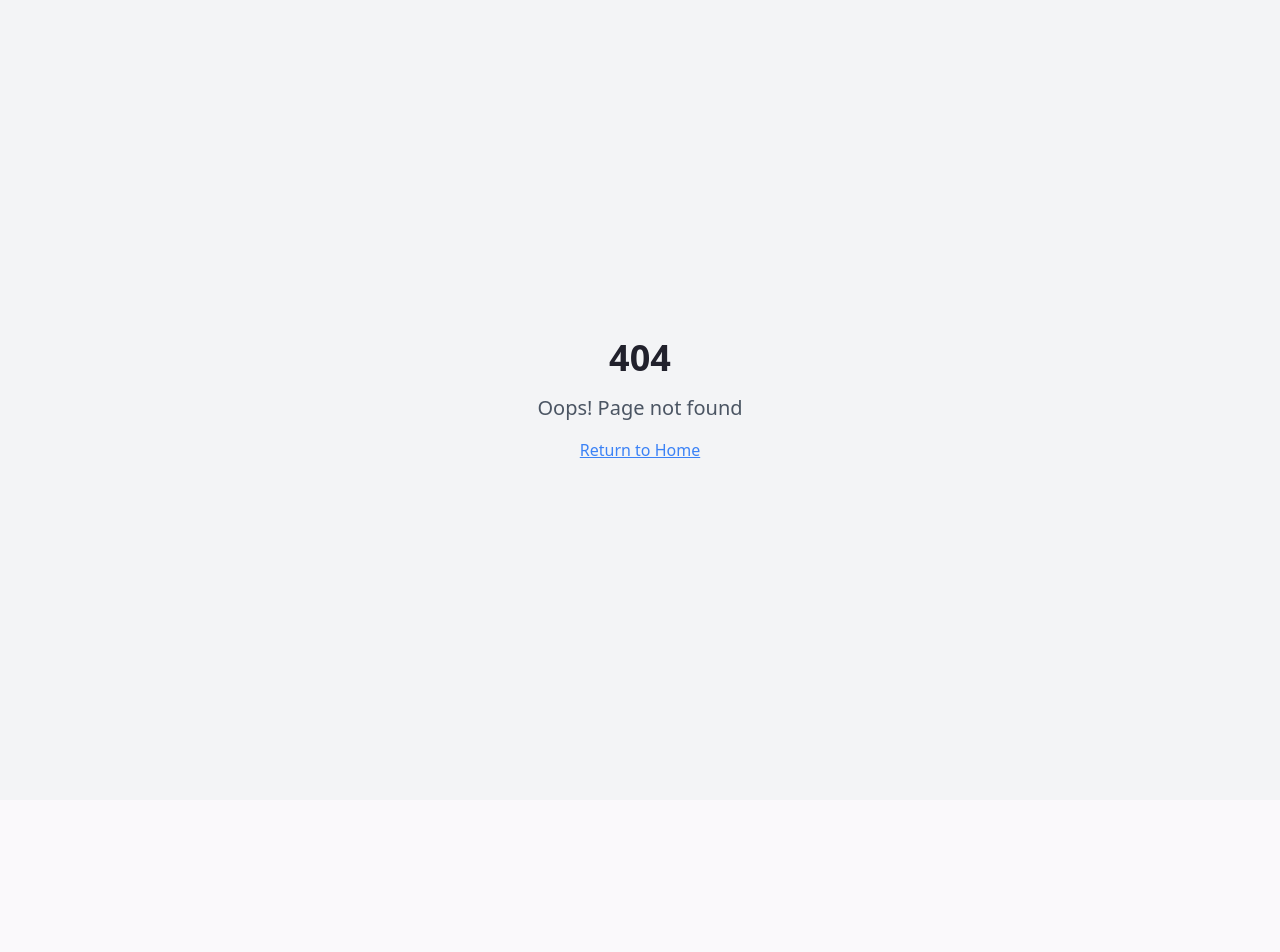
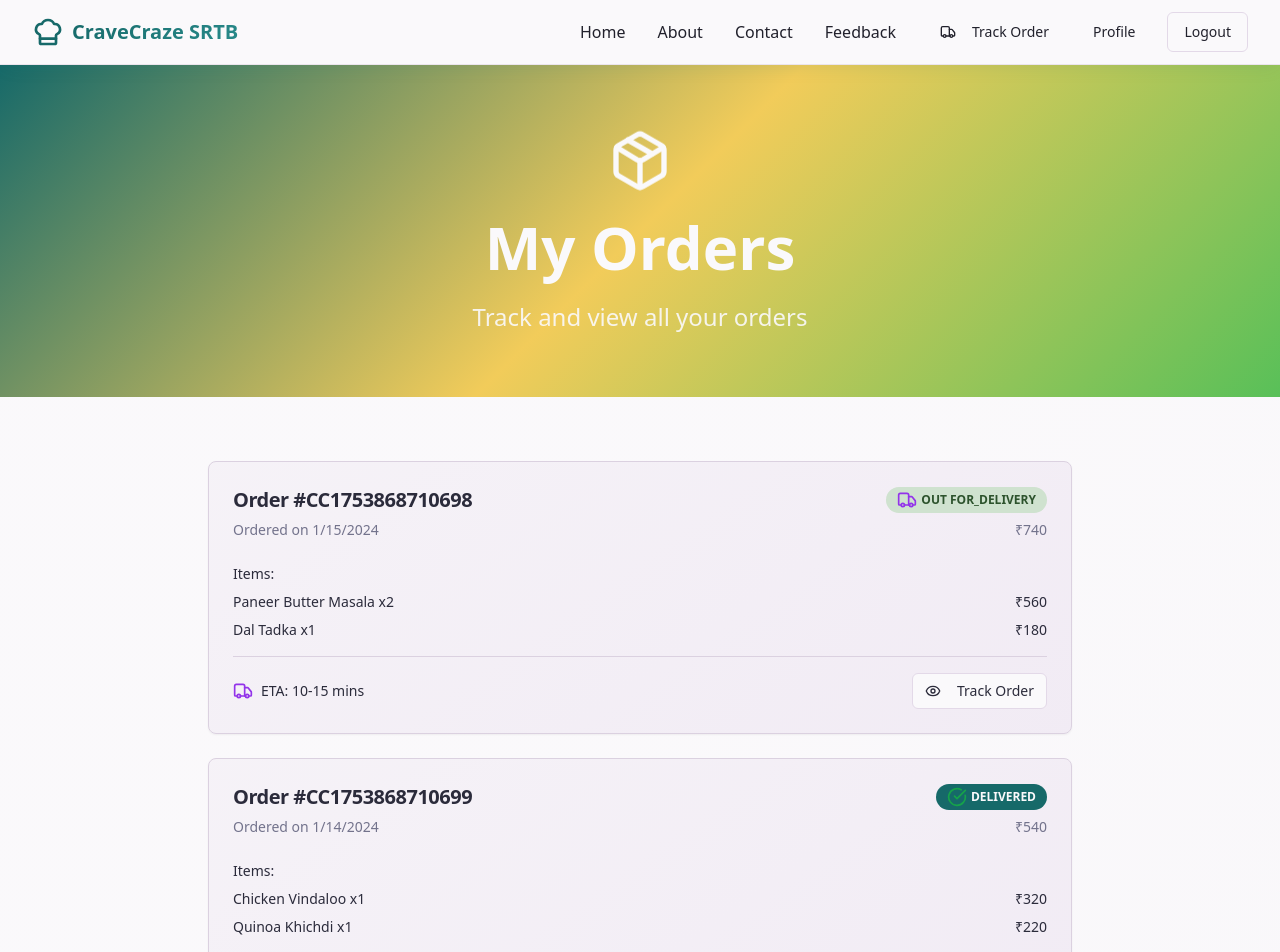
Before and after one commit to Navadeep13/flavor-fusion-craze, a React (Vite) app: page /my-orders in a window 1280 px wide. Before the commit this address had no page. Shown: the top 952 px of the page. Before the commit the page ends 800 px from the top, so only its background shows below. Built offline with nearby package versions, Linux system fonts and the light colour scheme.

Commit message:
Fix track order functionality
Remove dialog box from track order and automatically display user's ordered items.

```diff
--- a/src/App.tsx
+++ b/src/App.tsx
@@ -15,6 +15,7 @@ import RecipeDetails from "./pages/RecipeDetails";
 import OrderOnline from "./pages/OrderOnline";
 import OrderSuccess from "./pages/OrderSuccess";
 import OrderTracking from "./pages/OrderTracking";
+import MyOrders from "./pages/MyOrders";
 import ThankYou from "./pages/ThankYou";
 import NotFound from "./pages/NotFound";
 
@@ -39,6 +40,7 @@ const App = () => (
           <Route path="/order/:recipeId" element={<OrderOnline />} />
           <Route path="/order-success" element={<OrderSuccess />} />
           <Route path="/track-order/:orderId" element={<OrderTracking />} />
+          <Route path="/my-orders" element={<MyOrders />} />
           <Route path="/thank-you" element={<ThankYou />} />
           {/* ADD ALL CUSTOM ROUTES ABOVE THE CATCH-ALL "*" ROUTE */}
           <Route path="*" element={<NotFound />} />
--- a/src/components/layout/Navbar.tsx
+++ b/src/components/layout/Navbar.tsx
@@ -1,10 +1,7 @@
 import { useState } from "react";
 import { Link, useNavigate } from "react-router-dom";
 import { Button } from "@/components/ui/button";
-import { Input } from "@/components/ui/input";
-import { Dialog, DialogContent, DialogHeader, DialogTitle, DialogTrigger } from "@/components/ui/dialog";
-import { Label } from "@/components/ui/label";
-import { Menu, X, ChefHat, Truck, Package } from "lucide-react";
+import { Menu, X, ChefHat, Truck } from "lucide-react";
 
 interface NavbarProps {
   isAuthenticated?: boolean;
@@ -12,17 +9,7 @@ interface NavbarProps {
 
 const Navbar = ({ isAuthenticated = false }: NavbarProps) => {
   const [isMenuOpen, setIsMenuOpen] = useState(false);
-  const [trackOrderOpen, setTrackOrderOpen] = useState(false);
-  const [orderId, setOrderId] = useState("");
   const navigate = useNavigate();
-
-  const handleTrackOrder = () => {
-    if (orderId.trim()) {
-      navigate(`/track-order/${orderId.trim()}`);
-      setTrackOrderOpen(false);
-      setOrderId("");
-    }
-  };
 
   const handleLogout = () => {
     // Logout logic will be implemented with authentication
@@ -63,35 +50,14 @@ const Navbar = ({ isAuthenticated = false }: NavbarProps) => {
 
             {isAuthenticated ? (
               <div className="flex items-center space-x-4">
-                <Dialog open={trackOrderOpen} onOpenChange={setTrackOrderOpen}>
-                  <DialogTrigger asChild>
-                    <Button variant="ghost" size="sm">
-                      <Truck className="h-4 w-4 mr-2" />
-                      Track Order
-                    </Button>
-                  </DialogTrigger>
-                  <DialogContent>
-                    <DialogHeader>
-                      <DialogTitle>Track Your Order</DialogTitle>
-                    </DialogHeader>
-                    <div className="space-y-4">
-                      <div className="space-y-2">
-                        <Label htmlFor="orderId">Order ID</Label>
-                        <Input
-                          id="orderId"
-                          placeholder="Enter your order ID (e.g., CC123456789)"
-                          value={orderId}
-                          onChange={(e) => setOrderId(e.target.value)}
-                          onKeyPress={(e) => e.key === 'Enter' && handleTrackOrder()}
-                        />
-                      </div>
-                      <Button onClick={handleTrackOrder} className="w-full" disabled={!orderId.trim()}>
-                        <Package className="h-4 w-4 mr-2" />
-                        Track Order
-                      </Button>
-                    </div>
-                  </DialogContent>
-                </Dialog>
+                <Button
+                  variant="ghost"
+                  size="sm"
+                  onClick={() => navigate('/my-orders')}
+                >
+                  <Truck className="h-4 w-4 mr-2" />
+                  Track Order
+                </Button>
                 <Link to="/profile">
                   <Button variant="ghost">Profile</Button>
                 </Link>
@@ -145,7 +111,7 @@ const Navbar = ({ isAuthenticated = false }: NavbarProps) => {
                     className="w-full justify-start"
                     onClick={() => {
                       setIsMenuOpen(false);
-                      setTrackOrderOpen(true);
+                      navigate('/my-orders');
                     }}
                   >
                     <Truck className="h-4 w-4 mr-2" />
--- /dev/null
+++ b/src/pages/MyOrders.tsx
@@ -0,0 +1,215 @@
+import { useState } from "react";
+import { useNavigate } from "react-router-dom";
+import Layout from "@/components/layout/Layout";
+import { Button } from "@/components/ui/button";
+import { Card, CardContent, CardHeader, CardTitle } from "@/components/ui/card";
+import { Badge } from "@/components/ui/badge";
+import {
+  Eye,
+  Package,
+  Clock,
+  CheckCircle,
+  Truck,
+  ArrowLeft
+} from "lucide-react";
+
+interface Order {
+  id: string;
+  items: { name: string; quantity: number; price: number }[];
+  status: "confirmed" | "preparing" | "ready" | "out_for_delivery" | "delivered";
+  totalAmount: number;
+  orderDate: string;
+  estimatedDelivery: string;
+}
+
+const MyOrders = () => {
+  const navigate = useNavigate();
+
+  // Mock orders data - in real app this would come from API/database
+  const [orders] = useState<Order[]>([
+    {
+      id: "CC1753868710698",
+      items: [
+        { name: "Paneer Butter Masala", quantity: 2, price: 280 },
+        { name: "Dal Tadka", quantity: 1, price: 180 }
+      ],
+      status: "out_for_delivery",
+      totalAmount: 740,
+      orderDate: "2024-01-15",
+      estimatedDelivery: "10-15 mins"
+    },
+    {
+      id: "CC1753868710699",
+      items: [
+        { name: "Chicken Vindaloo", quantity: 1, price: 320 },
+        { name: "Quinoa Khichdi", quantity: 1, price: 220 }
+      ],
+      status: "delivered",
+      totalAmount: 540,
+      orderDate: "2024-01-14",
+      estimatedDelivery: "Delivered"
+    },
+    {
+      id: "CC1753868710700",
+      items: [
+        { name: "Samosa Platter", quantity: 1, price: 150 }
+      ],
+      status: "preparing",
+      totalAmount: 150,
+      orderDate: "2024-01-13",
+      estimatedDelivery: "25-30 mins"
+    }
+  ]);
+
+  const getStatusIcon = (status: string) => {
+    switch (status) {
+      case "confirmed":
+        return <CheckCircle className="h-5 w-5 text-green-600" />;
+      case "preparing":
+        return <Clock className="h-5 w-5 text-orange-600" />;
+      case "ready":
+        return <Package className="h-5 w-5 text-blue-600" />;
+      case "out_for_delivery":
+        return <Truck className="h-5 w-5 text-purple-600" />;
+      case "delivered":
+        return <CheckCircle className="h-5 w-5 text-green-600" />;
+      default:
+        return <Package className="h-5 w-5" />;
+    }
+  };
+
+  const getStatusBadgeVariant = (status: string) => {
+    switch (status) {
+      case "delivered":
+        return "default";
+      case "out_for_delivery":
+        return "secondary";
+      case "preparing":
+        return "outline";
+      default:
+        return "outline";
+    }
+  };
+
+  return (
+    <Layout isAuthenticated={true}>
+      <div className="min-h-screen bg-gradient-to-br from-background via-background to-card/30">
+        {/* Header */}
+        <section className="bg-gradient-hero py-16 px-4">
+          <div className="max-w-4xl mx-auto text-center text-primary-foreground">
+            <div className="flex items-center justify-center mb-6">
+              <Button
+                variant="ghost"
+                size="sm"
+                onClick={() => navigate(-1)}
+                className="absolute left-4 top-4 text-primary-foreground hover:bg-white/20"
+              >
+                <ArrowLeft className="h-4 w-4 mr-2" />
+                Back
+              </Button>
+              <Package className="h-16 w-16 animate-float" />
+            </div>
+            <h1 className="text-4xl md:text-6xl font-bold mb-6">
+              My Orders
+            </h1>
+            <p className="text-xl md:text-2xl opacity-90">
+              Track and view all your orders
+            </p>
+          </div>
+        </section>
+
+        <div className="max-w-4xl mx-auto px-4 py-16">
+          <div className="space-y-6">
+            {orders.length === 0 ? (
+              <Card className="bg-gradient-card shadow-elegant">
+                <CardContent className="p-12 text-center">
+                  <Package className="h-16 w-16 text-muted-foreground mx-auto mb-4" />
+                  <h3 className="text-xl font-semibold mb-2">No Orders Yet</h3>
+                  <p className="text-muted-foreground mb-6">
+                    You haven't placed any orders yet. Start exploring our menu!
+                  </p>
+                  <Button onClick={() => navigate("/home")}>
+                    Browse Menu
+                  </Button>
+                </CardContent>
+              </Card>
+            ) : (
+              orders.map((order) => (
+                <Card key={order.id} className="bg-gradient-card shadow-elegant hover:shadow-elegant-hover transition-all duration-300">
+                  <CardHeader>
+                    <div className="flex items-center justify-between">
+                      <CardTitle className="text-xl">
+                        Order #{order.id}
+                      </CardTitle>
+                      <Badge variant={getStatusBadgeVariant(order.status)}>
+                        <div className="flex items-center space-x-1">
+                          {getStatusIcon(order.status)}
+                          <span>{order.status.replace("_", " ").toUpperCase()}</span>
+                        </div>
+                      </Badge>
+                    </div>
+                    <div className="flex items-center justify-between text-sm text-muted-foreground">
+                      <span>Ordered on {new Date(order.orderDate).toLocaleDateString()}</span>
+                      <span>₹{order.totalAmount}</span>
+                    </div>
+                  </CardHeader>
+                  <CardContent className="space-y-4">
+                    {/* Order Items */}
+                    <div className="space-y-2">
+                      <h4 className="font-medium text-sm">Items:</h4>
+                      {order.items.map((item, index) => (
+                        <div key={index} className="flex justify-between text-sm">
+                          <span>{item.name} x{item.quantity}</span>
+                          <span>₹{item.price * item.quantity}</span>
+                        </div>
+                      ))}
+                    </div>
+
+                    {/* Status Info */}
+                    <div className="flex items-center justify-between pt-4 border-t">
+                      <div className="flex items-center space-x-2">
+                        {getStatusIcon(order.status)}
+                        <span className="text-sm font-medium">
+                          {order.status === "delivered" ? "Delivered" : `ETA: ${order.estimatedDelivery}`}
+                        </span>
+                      </div>
+
+                      <Button
+                        variant="outline"
+                        size="sm"
+                        onClick={() => navigate(`/track-order/${order.id}`)}
+                      >
+                        <Eye className="h-4 w-4 mr-2" />
+                        Track Order
+                      </Button>
+                    </div>
+                  </CardContent>
+                </Card>
+              ))
+            )}
+
+            {/* Action Buttons */}
+            <div className="flex flex-col sm:flex-row gap-4">
+              <Button
+                variant="outline"
+                className="flex-1"
+                onClick={() => navigate("/home")}
+              >
+                Order More Food
+              </Button>
+              <Button
+                variant="default"
+                className="flex-1"
+                onClick={() => navigate("/contact")}
+              >
+                Contact Support
+              </Button>
+            </div>
+          </div>
+        </div>
+      </div>
+    </Layout>
+  );
+};
+
+export default MyOrders;
```
